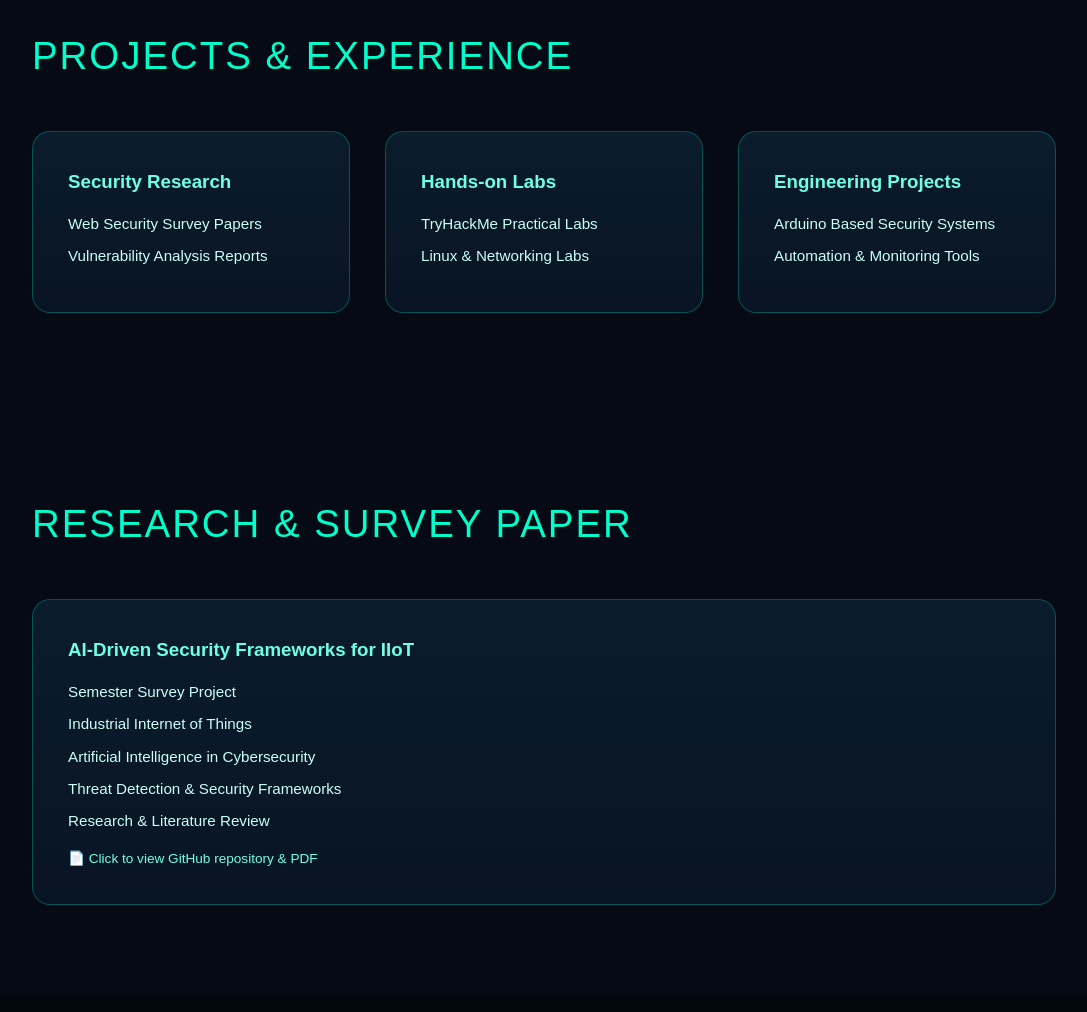
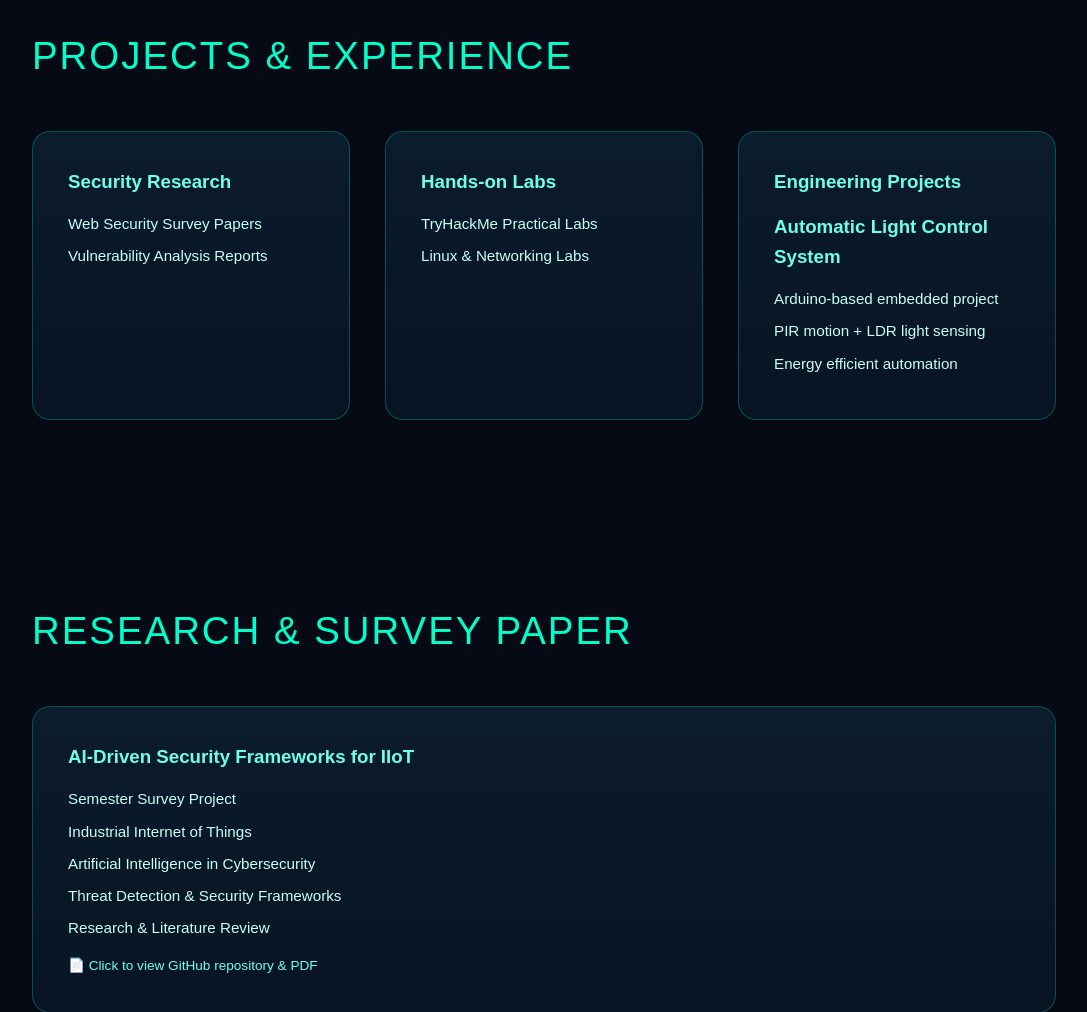
Before and after one commit to Mirhamidqureshi/portfolio, a plain HTML site: page index.html in a window 1280 px wide. Shown: the part 3080-4092 px from the top of the page, without its empty margins (96-1183 px from the left). Drawn offline with Linux system fonts and the light colour scheme.

Commit message:
Update index.html

```diff
--- a/index.html
+++ b/index.html
@@ -236,7 +236,10 @@
 <section>
   <div class="title">Projects & Experience</div>
   <div class="grid">
-    <div class="card">
+     <div class="card"
+      onclick="window.open('https://github.com/Mirhamidqureshi/AI-IIoT-Security-Survey','_blank')"
+      style="cursor:pointer">
+
       <h3>Security Research</h3>
       <ul>
         <li>Web Security Survey Papers</li>
@@ -250,12 +253,15 @@
         <li>Linux & Networking Labs</li>
       </ul>
     </div>
-    <div class="card">
+    <div class="card"
+ onclick="window.open('https://github.com/Mirhamidqureshi/Automatic-Light-Control-System','_blank')">
       <h3>Engineering Projects</h3>
-      <ul>
-        <li>Arduino Based Security Systems</li>
-        <li>Automation & Monitoring Tools</li>
-      </ul>
+      <h3>Automatic Light Control System</h3>
+  <ul>
+    <li>Arduino-based embedded project</li>
+    <li>PIR motion + LDR light sensing</li>
+    <li>Energy efficient automation</li>
+  </ul>
     </div>
   </div>
 </section>
```
